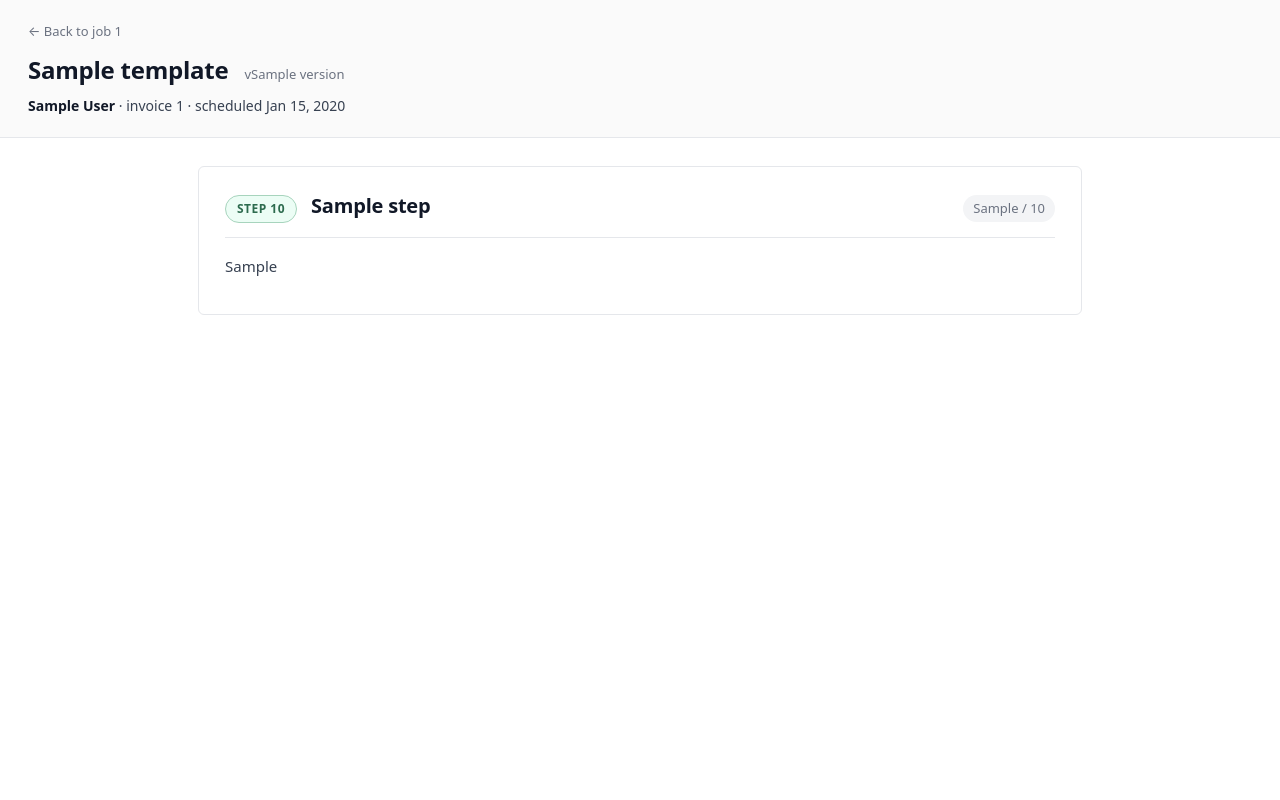
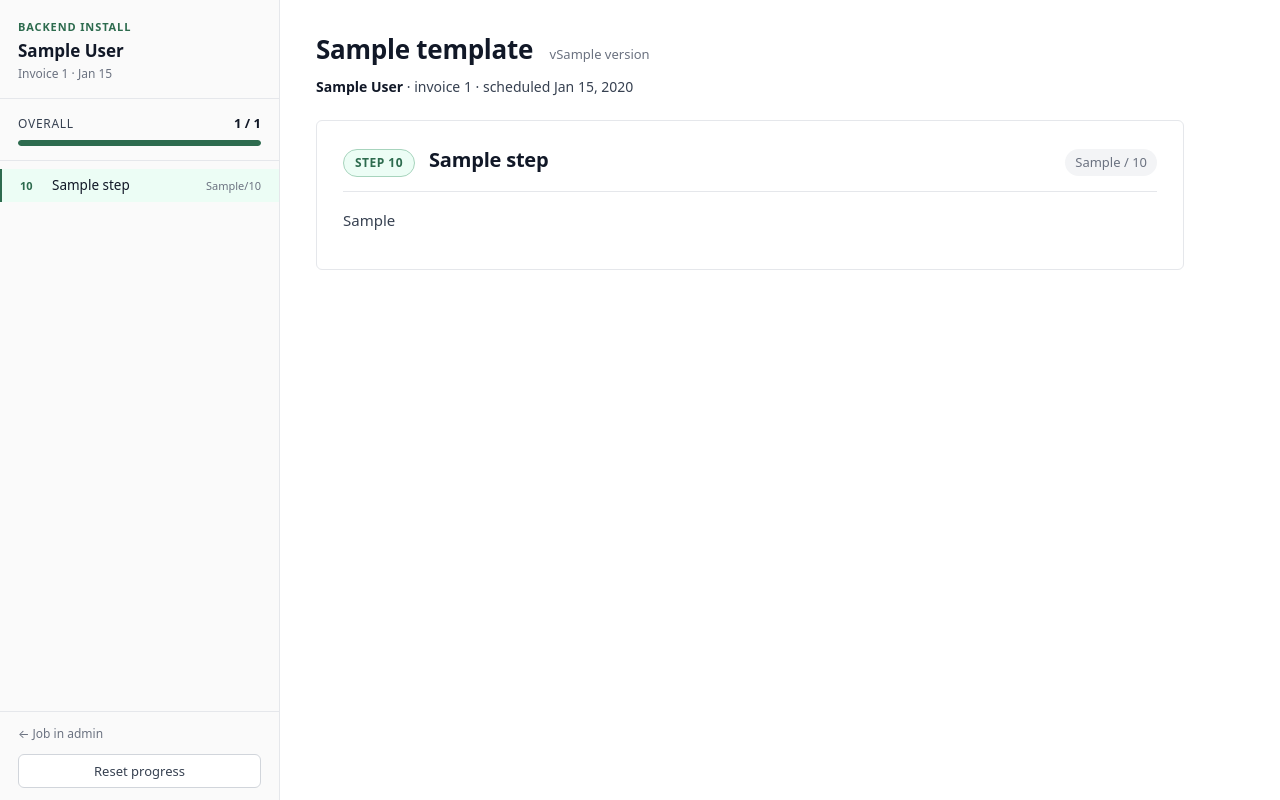
Before and after one commit to rblackhurst/darkforesthomeautomation, a Django app: template app/jobs/templates/jobs/backend_install.html in a window 1280 px wide. Run offline with Django 5.2, Linux system fonts and the light colour scheme; the template is opened without the code that fills it: most values are stand-ins (such as "Sample title", 1, 10 or a date in 2020); data that the repository does not hold is empty; some libraries are stand-ins or nearby versions.

Commit message:
Backend install: sidebar nav, reset, and prefilled captures
Three improvements driven by feedback on Phase 2b:

Left sidebar nav. Sticky, full-height. Customer name + invoice at the
top, overall progress bar ("47 / 96"), all 16 steps with their own
done/total badge, and an active-step highlight that updates as you
scroll using IntersectionObserver. Click a step to jump. Below 768px
the layout collapses to single-column with the sidebar above the
content.

Reset button. Lives in the sidebar footer. Confirm dialog names the
customer to prevent fat-finger ("Reset all progress for Smith's
backend install?"). POSTs to /jobs/<invoice>/backend-install/reset/,
which deletes every BackendInstallItemState + BackendInstallCapture
row for that BackendInstall, then re-snapshots the latest published
backend-install template — so a fresh rebuild starts from current
template content, not a stale frozen version.

Prefilled captures. Seven of the 19 capture inputs are filled
automatically on first page load using formulas Ron specified, with a
small "auto" badge so the installer knows it's auto-filled and
editable. Values are saved to the DB on first GET so they stay
stable across reloads (especially the random ones).

  hostname        HA + first 4 of last name, capitalized (HASmit)
  client_uid      first name lowercased (john)
  client_display  "First Last" (John Smith)
  client_temppass HA + 2-digit purchase year + ! + last4 (HA26!Smit)
  home_name       "Last Home" (Smith Home)
  mqtt_pass       random 16-char unambiguous alphanumeric
  ag_pass         random 16-char unambiguous alphanumeric

Random passwords use the secrets module with 0/O/1/l/I excluded. The
Zigbee keys + backup encryption key intentionally stay manual: those
are output by Zigbee2MQTT and HAOS respectively, not chosen by us.

Bonus polish:
- Per-step progress now updates the sidebar badge AND the overall
  progress bar in real-time as you tick boxes.
- Prefilled capture rows get a subtle accent left-border so they're
  visually distinct from "you-need-to-fill-this" rows.
- scroll-margin reduced from 130px to 20px now that the page header
  isn't sticky (sidebar replaces that role).

```diff
--- a/app/jobs/static/jobs/backend_install.css
+++ b/app/jobs/static/jobs/backend_install.css
@@ -39,27 +39,184 @@ body {
 
 a { color: var(--accent); }
 
-/* ── Page chrome ── */
-.page-header {
+/* ── Two-column layout: sticky left nav + scrolling main ── */
+.layout {
+  display: grid;
+  grid-template-columns: 280px 1fr;
+  min-height: 100vh;
+}
+
+/* ── Sidebar ── */
+.sidebar {
   background: var(--bg-alt);
-  border-bottom: 1px solid var(--border);
-  padding: 16px 28px 20px;
+  border-right: 1px solid var(--border);
   position: sticky;
   top: 0;
-  z-index: 10;
+  height: 100vh;
+  overflow-y: auto;
+  display: flex;
+  flex-direction: column;
 }
 
-.crumb a {
+.sidebar-header {
+  padding: 18px 18px 14px;
+  border-bottom: 1px solid var(--border);
+}
+
+.sidebar-eyebrow {
+  font-size: 11px;
+  font-weight: 600;
+  text-transform: uppercase;
+  letter-spacing: 0.08em;
+  color: var(--accent);
+}
+
+.sidebar-customer {
+  font-size: 17px;
+  font-weight: 600;
+  color: var(--text);
+  margin-top: 4px;
+  line-height: 1.3;
+}
+
+.sidebar-meta {
+  font-size: 12px;
+  color: var(--text-muted);
+  margin-top: 2px;
+}
+
+.sidebar-progress {
+  padding: 14px 18px;
+  border-bottom: 1px solid var(--border);
+}
+
+.sidebar-progress-label {
+  font-size: 12px;
+  font-weight: 500;
+  color: var(--text-soft);
+  display: flex;
+  justify-content: space-between;
+  align-items: center;
+  text-transform: uppercase;
+  letter-spacing: 0.06em;
+  margin-bottom: 6px;
+}
+
+.sidebar-progress-fraction {
   font-size: 13px;
+  font-weight: 600;
+  color: var(--text);
+  letter-spacing: 0;
+}
+
+.progress-bar {
+  height: 6px;
+  background: var(--bg-muted);
+  border-radius: 999px;
+  overflow: hidden;
+}
+.progress-bar-fill {
+  height: 100%;
+  background: var(--accent);
+  border-radius: 999px;
+  transition: width 0.2s ease-out;
+}
+
+.sidebar-nav {
+  flex: 1;
+  padding: 8px 0;
+  overflow-y: auto;
+}
+
+.sidebar-step {
+  display: flex;
+  align-items: center;
+  gap: 10px;
+  padding: 7px 18px;
+  font-size: 13.5px;
+  color: var(--text-soft);
+  text-decoration: none;
+  border-left: 2px solid transparent;
+  transition: background 0.12s;
+}
+.sidebar-step:hover { background: var(--bg-muted); color: var(--text); }
+.sidebar-step.active {
+  background: var(--accent-bg);
+  color: var(--text);
+  border-left-color: var(--accent);
+}
+
+.sidebar-step-num {
+  font-size: 11px;
+  font-weight: 600;
+  color: var(--text-muted);
+  width: 22px;
+  flex-shrink: 0;
+}
+.sidebar-step.active .sidebar-step-num { color: var(--accent); }
+
+.sidebar-step-title {
+  flex: 1;
+  line-height: 1.35;
+  overflow: hidden;
+  text-overflow: ellipsis;
+  white-space: nowrap;
+}
+
+.sidebar-step-progress {
+  font-size: 11px;
+  font-weight: 500;
+  color: var(--text-muted);
+  flex-shrink: 0;
+}
+.sidebar-step-progress.complete { color: var(--accent); }
+
+.sidebar-footer {
+  padding: 12px 18px;
+  border-top: 1px solid var(--border);
+  display: flex;
+  flex-direction: column;
+  gap: 10px;
+}
+
+.sidebar-link {
+  font-size: 12px;
   color: var(--text-muted);
   text-decoration: none;
 }
-.crumb a:hover { color: var(--accent); text-decoration: underline; }
+.sidebar-link:hover { color: var(--accent); }
+
+.reset-btn {
+  background: var(--bg);
+  border: 1px solid var(--border-dark);
+  color: var(--text-soft);
+  font-family: var(--sans);
+  font-size: 13px;
+  font-weight: 500;
+  padding: 7px 12px;
+  border-radius: var(--radius);
+  cursor: pointer;
+  transition: all 0.12s;
+}
+.reset-btn:hover {
+  border-color: var(--red-border);
+  color: var(--red);
+  background: var(--red-bg);
+}
+
+/* ── Main content column ── */
+.content {
+  padding: 28px 36px 100px;
+  max-width: 940px;
+}
+
+.page-header {
+  margin-bottom: 22px;
+}
 
 .page-header h1 {
-  font-size: 24px;
+  font-size: 26px;
   font-weight: 600;
-  margin-top: 6px;
   color: var(--text);
   letter-spacing: -0.01em;
 }
@@ -79,10 +236,10 @@ a { color: var(--accent); }
 }
 .customer-line strong { color: var(--text); font-weight: 600; }
 
-main {
-  max-width: 940px;
-  margin: 0 auto;
-  padding: 28px 28px 80px;
+/* Hide page-header customer-line at narrow widths (sidebar shows it) */
+@media (max-width: 768px) {
+  .layout { grid-template-columns: 1fr; }
+  .sidebar { position: static; height: auto; max-height: 50vh; }
 }
 
 /* ── Steps ── */
@@ -92,7 +249,7 @@ main {
   border-radius: var(--radius);
   margin-bottom: 24px;
   padding: 22px 26px;
-  scroll-margin-top: 130px;
+  scroll-margin-top: 20px;
 }
 
 .step-header {
@@ -246,11 +403,32 @@ main {
   margin: 10px 0;
 }
 
+.capture-row.capture-prefilled {
+  border-left: 3px solid var(--accent-dim);
+}
+
 .capture-row label {
   font-size: 14px;
   font-weight: 500;
   color: var(--text-soft);
   min-width: 200px;
+  display: flex;
+  align-items: center;
+  gap: 8px;
+}
+
+.capture-prefill-badge {
+  display: inline-block;
+  font-size: 10px;
+  font-weight: 600;
+  color: var(--accent);
+  background: var(--accent-bg);
+  border: 1px solid var(--accent-dim);
+  border-radius: 999px;
+  padding: 1px 7px;
+  letter-spacing: 0.04em;
+  text-transform: uppercase;
+  cursor: help;
 }
 
 .capture-row input {
--- a/app/jobs/static/jobs/backend_install.js
+++ b/app/jobs/static/jobs/backend_install.js
@@ -1,5 +1,7 @@
-// Inline-save helper for the backend-install render view.
-// Checkbox toggles save on change; notes + captures save on blur.
+// Inline-save helper + sidebar navigation for the backend-install
+// render view. Checkboxes commit on change; notes + captures commit on
+// blur. Sidebar highlights the currently-visible step and mirrors
+// each step's progress badge.
 
 (function () {
   const CSRF = document.cookie
@@ -8,13 +10,14 @@
     ?.split("=")[1] || "";
 
   const BASE = window.BI_BASE_URL;
+  const CUSTOMER = window.BI_CUSTOMER_LABEL || "this install";
 
   async function post(url, body, target) {
     try {
       const r = await fetch(url, {
         method: "POST",
         headers: { "Content-Type": "application/json", "X-CSRFToken": CSRF },
-        body: JSON.stringify(body),
+        body: body === undefined ? "{}" : JSON.stringify(body),
         credentials: "same-origin",
       });
       flash(target, r.ok);
@@ -32,17 +35,43 @@
     setTimeout(() => el.classList.remove(cls), 1200);
   }
 
+  // ── Step + sidebar progress ──
   function refreshStepProgress(stepEl) {
     const boxes = stepEl.querySelectorAll('input[type="checkbox"][data-action="toggle-check"]');
     if (!boxes.length) return;
     const done = [...boxes].filter((b) => b.checked).length;
-    const badge = stepEl.querySelector(".step-progress");
-    if (badge) {
-      badge.textContent = `${done} / ${boxes.length}`;
-      badge.classList.toggle("complete", done === boxes.length);
+    const total = boxes.length;
+
+    const stepBadge = stepEl.querySelector(".step-progress");
+    if (stepBadge) {
+      stepBadge.textContent = `${done} / ${total}`;
+      stepBadge.classList.toggle("complete", done === total);
     }
+
+    const id = stepEl.id;
+    const sidebarLink = document.querySelector(`.sidebar-step[data-step-anchor="${id}"]`);
+    if (sidebarLink) {
+      const sidebarBadge = sidebarLink.querySelector(".sidebar-step-progress");
+      if (sidebarBadge) {
+        sidebarBadge.textContent = `${done}/${total}`;
+        sidebarBadge.classList.toggle("complete", done === total);
+      }
+    }
+
+    refreshOverallProgress();
   }
 
+  function refreshOverallProgress() {
+    const boxes = document.querySelectorAll('input[type="checkbox"][data-action="toggle-check"]');
+    const done = [...boxes].filter((b) => b.checked).length;
+    const total = boxes.length;
+    const frac = document.querySelector(".sidebar-progress-fraction");
+    if (frac) frac.textContent = `${done} / ${total}`;
+    const fill = document.querySelector(".progress-bar-fill");
+    if (fill) fill.style.width = total ? `${(done / total) * 100}%` : "0%";
+  }
+
+  // ── Inline saves ──
   document.querySelectorAll('input[type="checkbox"][data-action="toggle-check"]').forEach((el) => {
     el.addEventListener("change", async () => {
       const itemId = el.dataset.itemId;
@@ -71,4 +100,46 @@
       if (r && r.ok) original = el.value;
     });
   });
+
+  // ── Reset ──
+  const resetBtn = document.querySelector('[data-action="reset"]');
+  if (resetBtn) {
+    resetBtn.addEventListener("click", async () => {
+      const ok = window.confirm(
+        `Reset all progress for ${CUSTOMER}'s backend install?\n\n` +
+        `This will uncheck every box, clear every note, and clear every ` +
+        `captured value (including the auto-filled hostname and temp ` +
+        `password). Cannot be undone.`
+      );
+      if (!ok) return;
+      const r = await post(`${BASE}reset/`, {}, resetBtn);
+      if (r && r.ok) window.location.reload();
+    });
+  }
+
+  // ── Scroll spy: highlight the step closest to the top of the viewport ──
+  const steps = document.querySelectorAll("section.step");
+  const links = new Map();
+  document.querySelectorAll(".sidebar-step").forEach((a) => {
+    links.set(a.dataset.stepAnchor, a);
+  });
+
+  if (steps.length && "IntersectionObserver" in window) {
+    const visible = new Set();
+    const obs = new IntersectionObserver(
+      (entries) => {
+        entries.forEach((e) => {
+          if (e.isIntersecting) visible.add(e.target.id);
+          else visible.delete(e.target.id);
+        });
+        if (!visible.size) return;
+        // pick the topmost visible step
+        const ordered = [...steps].map((s) => s.id).filter((id) => visible.has(id));
+        const top = ordered[0];
+        links.forEach((a, key) => a.classList.toggle("active", key === top));
+      },
+      { rootMargin: "-10% 0px -70% 0px", threshold: 0 }
+    );
+    steps.forEach((s) => obs.observe(s));
+  }
 })();
--- a/app/jobs/templates/jobs/backend_install.html
+++ b/app/jobs/templates/jobs/backend_install.html
@@ -9,10 +9,44 @@
 <body>
 {% csrf_token %}
 
+<div class="layout">
+
+  <aside class="sidebar">
+    <div class="sidebar-header">
+      <div class="sidebar-eyebrow">Backend install</div>
+      <div class="sidebar-customer">{{ job.customer.first_name }} {{ job.customer.last_name }}</div>
+      <div class="sidebar-meta">
+        Invoice {{ job.invoice_number }}{% if job.install_date %} · {{ job.install_date|date:"M j" }}{% endif %}
+      </div>
+    </div>
+
+    <div class="sidebar-progress">
+      <div class="sidebar-progress-label">
+        Overall <span class="sidebar-progress-fraction">{{ total_done }} / {{ total_checks }}</span>
+      </div>
+      <div class="progress-bar"><div class="progress-bar-fill" style="width: {% if total_checks %}{% widthratio total_done total_checks 100 %}{% else %}0{% endif %}%"></div></div>
+    </div>
+
+    <nav class="sidebar-nav">
+      {% for entry in steps %}
+        <a class="sidebar-step" href="#step-{{ entry.step.order|floatformat:'0' }}" data-step-anchor="step-{{ entry.step.order|floatformat:'0' }}">
+          <span class="sidebar-step-num">{{ entry.step.order|floatformat:"0" }}</span>
+          <span class="sidebar-step-title">{{ entry.step.title }}</span>
+          {% if entry.check_total %}
+            <span class="sidebar-step-progress {% if entry.check_done == entry.check_total %}complete{% endif %}">{{ entry.check_done }}/{{ entry.check_total }}</span>
+          {% endif %}
+        </a>
+      {% endfor %}
+    </nav>
+
+    <div class="sidebar-footer">
+      <a class="sidebar-link" href="{% url 'admin:jobs_job_change' job.invoice_number %}">← Job in admin</a>
+      <button type="button" class="reset-btn" data-action="reset">Reset progress</button>
+    </div>
+  </aside>
+
+  <main class="content">
     <header class="page-header">
-  <div class="crumb">
-    <a href="{% url 'admin:jobs_job_change' job.invoice_number %}">← Back to job {{ job.invoice_number }}</a>
-  </div>
       <h1>{{ template.title }} <span class="version">v{{ template.version }}</span></h1>
       <p class="customer-line">
         <strong>{{ job.customer.first_name }} {{ job.customer.last_name }}</strong>
@@ -21,9 +55,8 @@
       </p>
     </header>
 
-<main>
     {% for entry in steps %}
-  <section class="step" id="step-{{ entry.step.order|floatformat:"0" }}">
+      <section class="step" id="step-{{ entry.step.order|floatformat:'0' }}">
         <header class="step-header">
           <span class="step-badge">Step {{ entry.step.order|floatformat:"0" }}</span>
           <h2>{{ entry.step.title }}</h2>
@@ -58,8 +91,11 @@
             </div>
 
           {% elif it.item.kind == "capture" %}
-        <div class="capture-row">
-          <label for="cap-{{ it.item.capture_key }}">{{ it.item.capture_label }}</label>
+            <div class="capture-row {% if it.prefilled %}capture-prefilled{% endif %}">
+              <label for="cap-{{ it.item.capture_key }}">
+                {{ it.item.capture_label }}
+                {% if it.prefilled %}<span class="capture-prefill-badge" title="Auto-filled from customer data. Edit if needed.">auto</span>{% endif %}
+              </label>
               <input id="cap-{{ it.item.capture_key }}"
                      type="text"
                      value="{{ it.value }}"
@@ -73,7 +109,12 @@
     {% endfor %}
   </main>
 
-<script>window.BI_BASE_URL = "{% url 'jobs:backend_install_render' job.invoice_number %}";</script>
+</div>
+
+<script>
+  window.BI_BASE_URL = "{% url 'jobs:backend_install_render' job.invoice_number %}";
+  window.BI_CUSTOMER_LABEL = "{{ job.customer.first_name }} {{ job.customer.last_name }}";
+</script>
 <script src="{% static 'jobs/backend_install.js' %}"></script>
 </body>
 </html>
--- a/app/jobs/urls.py
+++ b/app/jobs/urls.py
@@ -26,4 +26,9 @@ urlpatterns = [
         views.backend_install_save_capture,
         name="backend_install_save_capture",
     ),
+    path(
+        "jobs/<str:invoice_number>/backend-install/reset/",
+        views.backend_install_reset,
+        name="backend_install_reset",
+    ),
 ]
```
Also changed, not shown: app/jobs/views.py (+107 -0 lines). Lines whose indentation alone changed are shown as unchanged.
